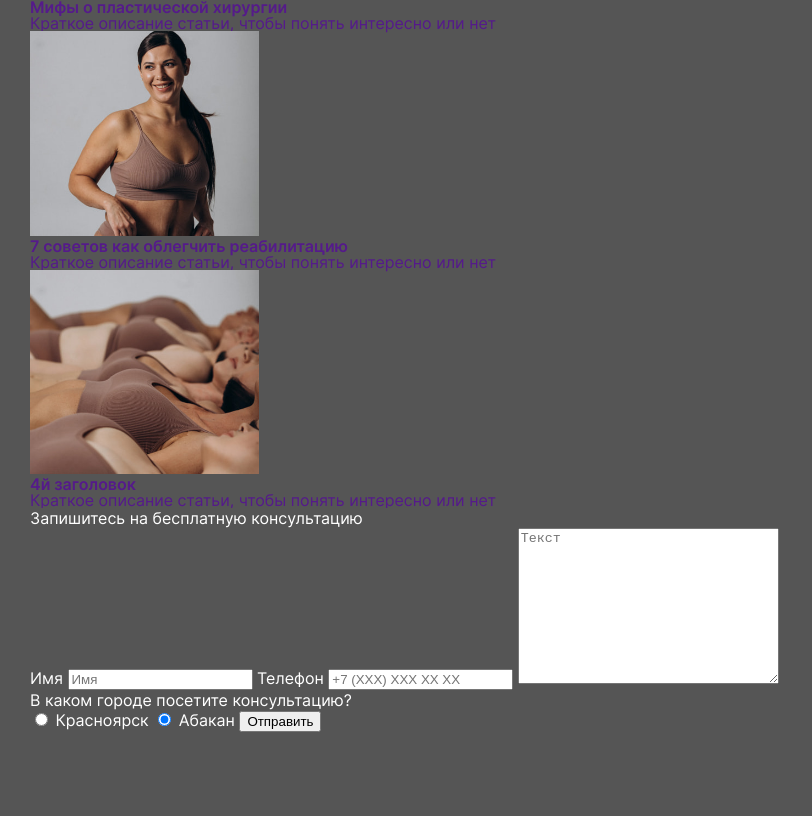
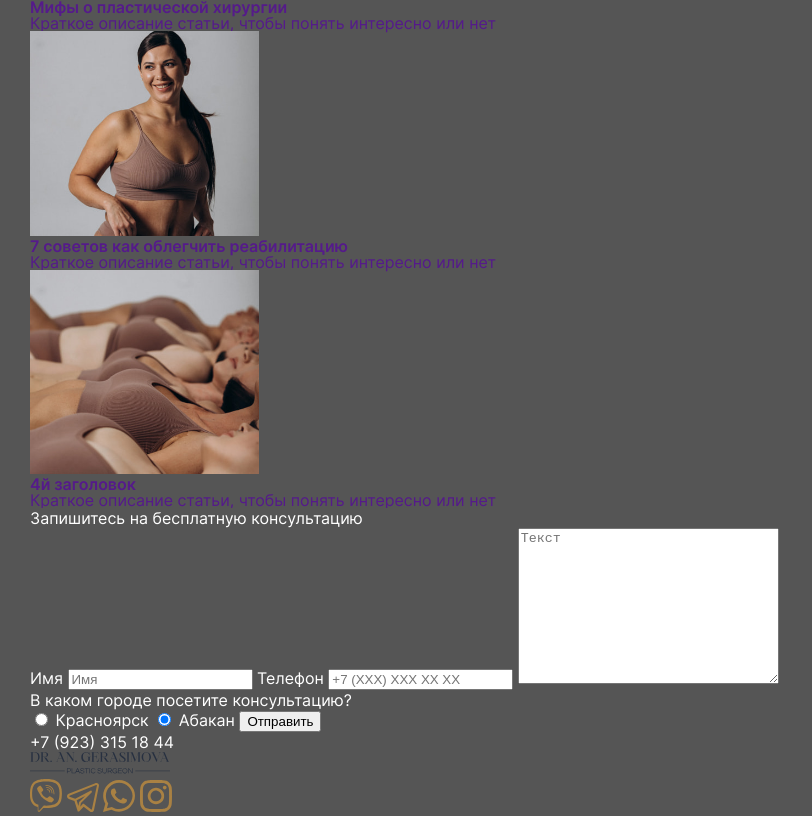
Before and after one commit to approxim/plastic-surgery-gerasimova, a website: page source/index.html in a window 1280 px wide. Shown: the part 6347-7163 px from the top of the page, without its empty margins (0-812 px from the left). Before the commit the page ends 7079 px from the top, so only its background shows below. Drawn offline with Linux system fonts and the light colour scheme.

Commit message:
section footer

```diff
--- a/source/index.html
+++ b/source/index.html
@@ -9,6 +9,7 @@
 
 </head>
 <body>
+    <!-- Header -->
     <header class="header container">
         <!-- <div class="container"> -->
             <img src="media/icons/logo_gerasimova_white.svg" alt="logo" width="140" height="22">
@@ -493,9 +494,28 @@
 
     </main>
 
+    <!-- Footer -->
+    <footer class="footer container">
+        <h2 class="visually-hidden">Контактная информация</h2>
+        <p class="footer__tel">+7 (923) 315 18 44</p>
 
-    <footer class="footer container">
-
+        <a class="footer__logo" href="#">
+            <img src="media/icons/logo_gerasimova_black.svg" alt="логотип клиники" width="140" height="23">
+        </a>
+        <div class="footer__social">
+            <a class="footer__viber footer__icon" href="#">
+                <img src="media/icons/social-viber.svg" alt="viber" width="32" height="33">
+            </a>
+            <a class="footer__telegram footer__icon" href="#">
+                <img src="media/icons/social-telegram.svg" alt="telegram" width="32" height="32">
+            </a>
+            <a class="footer__whatsapp footer__icon" href="#">
+                <img src="media/icons/social-whatsapp.svg" alt="whatsapp" width="32" height="32">
+            </a>
+            <a class="footer__instagram footer__icon" href="#">
+                <img src="media/icons/social-instagram.svg" alt="instagram" width="32" height="32">
+            </a>
+        </div>
     </footer>
 </body>
 </html>
```
Also changed, not shown: source/media/icons/social-instagram.svg (renamed from source/media/icons/instagram.svg).
